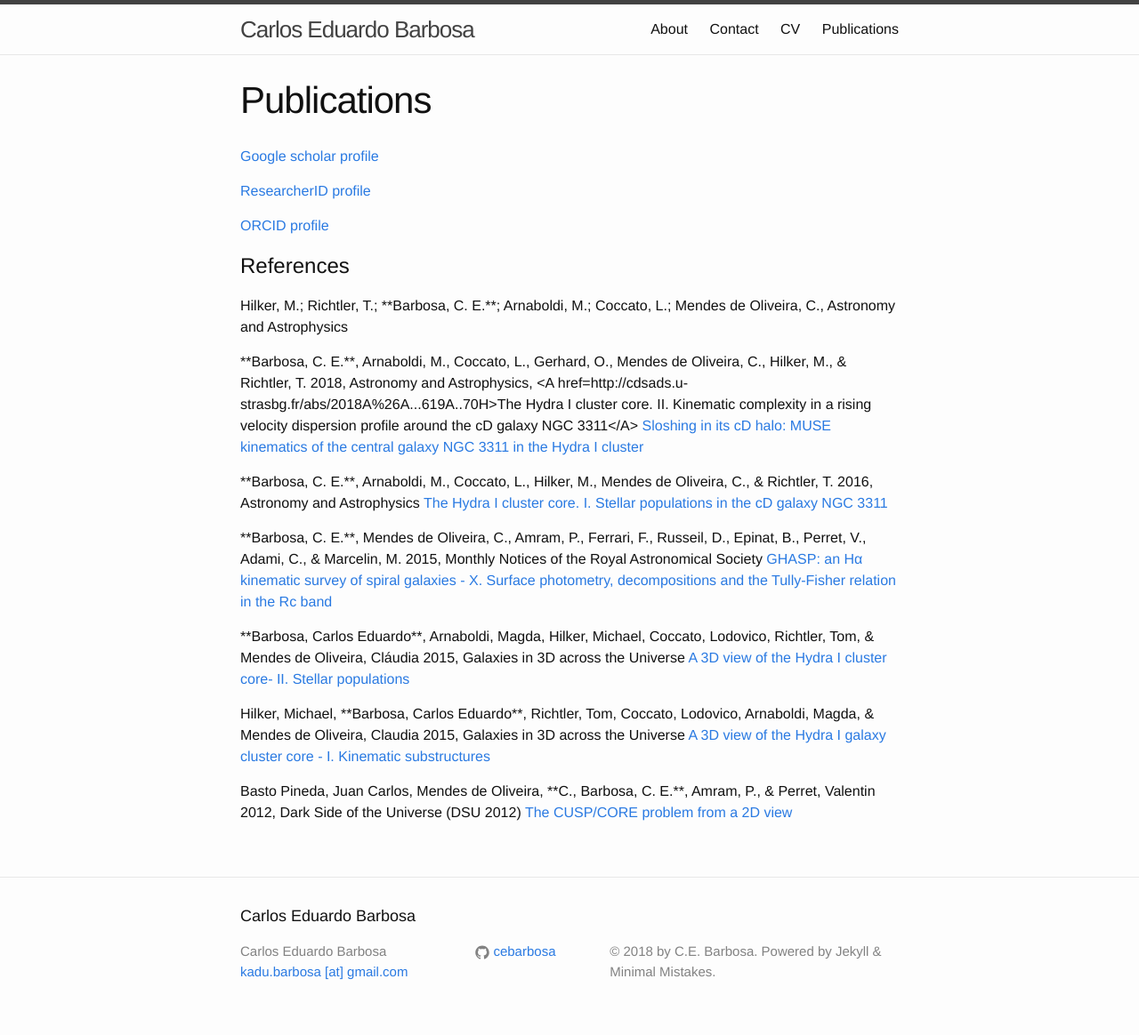
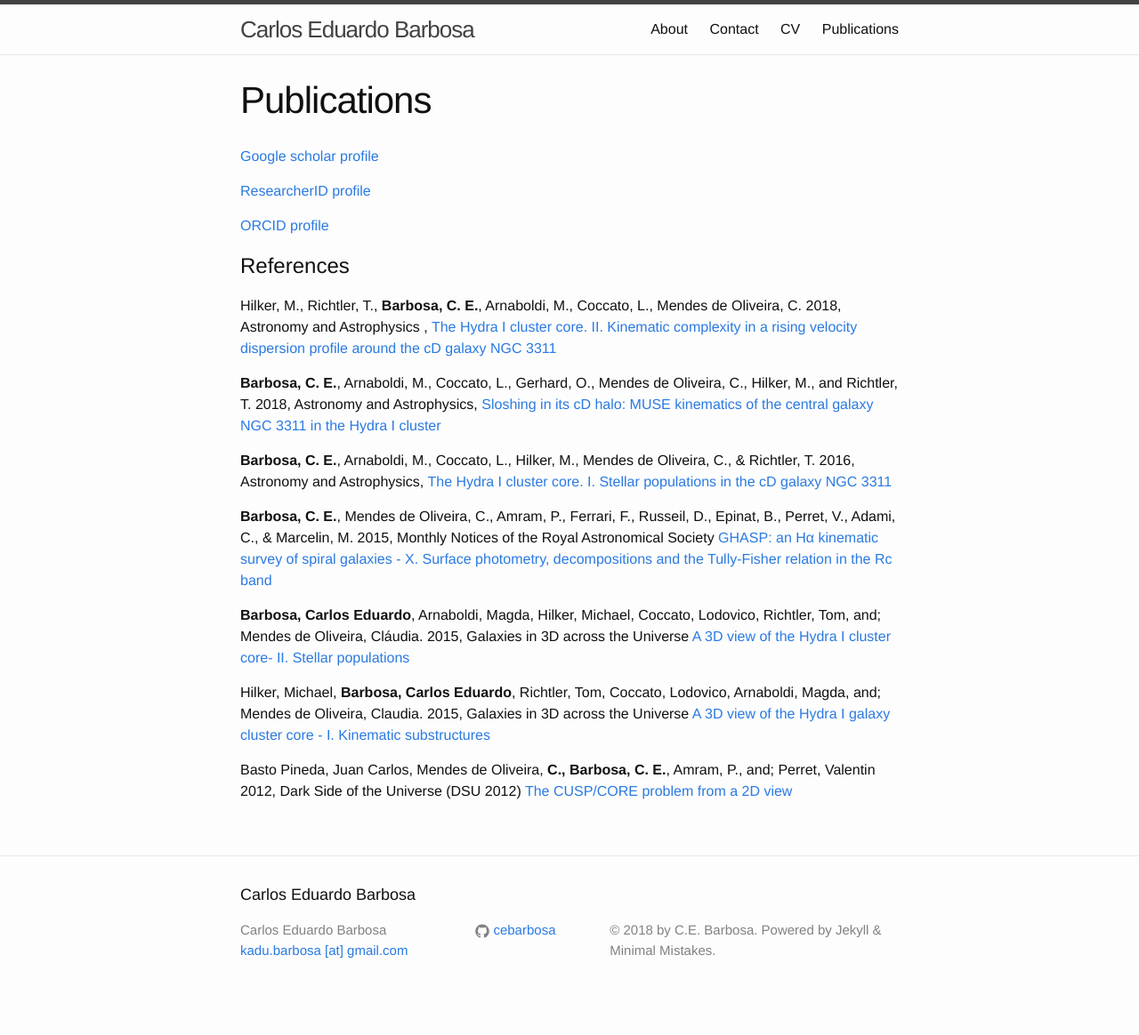
Before and after one commit to cebarbosa/cebarbosa.github.io, a Jekyll site: the page built from publications.md, in a window 1280 px wide. Shown: the whole page at 89% size. Built offline with Jekyll 4.4.1, drawn with Linux system fonts in a browser that asks for light colours; after the commit the page ends 1140 px from its top, so only the background shows below that.

Commit message:
Fixed links in the publications.

```diff
--- a/publications.md
+++ b/publications.md
@@ -8,43 +8,27 @@ title: "Publications"
 
 [ ORCID profile](https://orcid.org/0000-0002-5292-2782)
 
+References
+=====
 
 
-References
-=====
-<P>
-Hilker, M.; Richtler, T.; **Barbosa, C. E.**; Arnaboldi, M.; Coccato, L.; Mendes de Oliveira, C., Astronomy and Astrophysics
+Hilker, M., Richtler, T., **Barbosa, C. E.**, Arnaboldi, M., Coccato, L.,  Mendes de Oliveira, C. 2018, Astronomy and Astrophysics , [The Hydra I cluster core. II. Kinematic complexity in a rising velocity dispersion profile around the cD galaxy NGC 3311](http://cdsads.u-strasbg.fr/abs/2018A%26A...619A..70H)
 
-<P>**Barbosa, C. E.**, Arnaboldi, M., Coccato, L., Gerhard, O., Mendes de
-Oliveira, C., Hilker, M., &amp; Richtler, T. 2018,  Astronomy and Astrophysics, <A href=http://cdsads.u-strasbg.fr/abs/2018A%26A...619A..70H>The Hydra I cluster core. II. Kinematic complexity in a rising velocity dispersion profile around the cD galaxy NGC 3311</A>
-<A href="http://adsabs.harvard.edu/abs/2018A%26A...609A..78B">Sloshing in its cD halo: MUSE kinematics of the central galaxy
-NGC 3311 in the Hydra I cluster</A>
+**Barbosa, C. E.**, Arnaboldi, M., Coccato, L., Gerhard, O., Mendes de Oliveira, C., Hilker, M., and Richtler, T. 2018,  Astronomy and Astrophysics, [Sloshing in its cD halo: MUSE kinematics of the central galaxy NGC 3311 in the Hydra I cluster](http://adsabs.harvard.edu/abs/2018A%26A...609A..78B)
+
+**Barbosa, C. E.**, Arnaboldi, M., Coccato, L., Hilker, M., Mendes de Oliveira, C., & Richtler, T. 2016,  Astronomy and Astrophysics, [The Hydra I cluster core. I. Stellar populations in the cD galaxy NGC 3311](http://adsabs.harvard.edu/abs/2016A%26A...589A.139B)
 
 
-<P>**Barbosa, C. E.**, Arnaboldi, M., Coccato, L., Hilker, M., Mendes de
-Oliveira, C., &amp; Richtler, T. 2016,  Astronomy and Astrophysics <A href="http://adsabs.harvard.edu/abs/2016A%26A...589A.139B">The Hydra I
-cluster core. I. Stellar populations in the cD galaxy NGC 3311</A>
+**Barbosa, C. E.**, Mendes de Oliveira, C., Amram, P., Ferrari, F., Russeil, D., Epinat, B., Perret, V., Adami, C., &amp; Marcelin, M. 2015,  Monthly Notices of the Royal Astronomical Society [GHASP: an H&#945; kinematic survey of spiral galaxies - X. Surface photometry, decompositions and the Tully-Fisher relation in the Rc band](http://dsabs.harvard.eduabs/2015MNRAS.453.2965B)
 
 
-<P>**Barbosa, C. E.**, Mendes de Oliveira, C., Amram, P., Ferrari, F., Russeil,
-D., Epinat, B., Perret, V., Adami, C., &amp; Marcelin, M. 2015,  Monthly
-Notices of the Royal Astronomical Society <A href="http://adsabs.harvard.edu/abs/2015MNRAS.453.2965B">GHASP: an H&#945; kinematic survey of
-spiral galaxies - X. Surface photometry, decompositions and the
-Tully-Fisher relation in the Rc band</A>
+**Barbosa, Carlos Eduardo**, Arnaboldi, Magda, Hilker, Michael, Coccato, Lodovico, Richtler, Tom, and; Mendes de Oliveira, Cláudia. 2015,  Galaxies in
+3D across the Universe [A 3D view of the Hydra I cluster core- II. Stellar populations](http://adsabs.harvard.edu/abs/2015IAUS..309..223B)
 
 
-<P>**Barbosa, Carlos Eduardo**, Arnaboldi, Magda, Hilker, Michael, Coccato,
-Lodovico, Richtler, Tom, &amp; Mendes de Oliveira, Cl&#225;udia 2015,  Galaxies in
-3D across the Universe <A href="http://adsabs.harvard.edu/abs/2015IAUS..309..223B">A 3D view of the Hydra I cluster core- II. Stellar
-populations</A>
+Hilker, Michael, **Barbosa, Carlos Eduardo**, Richtler, Tom, Coccato, Lodovico, Arnaboldi, Magda, and; Mendes de Oliveira, Claudia. 2015,  Galaxies
+in 3D across the Universe [A 3D view of the Hydra I galaxy cluster core -
+I. Kinematic substructures](http://adsabs.harvard.edu/abs/2015IAUS..309..221H)
 
 
-<P>Hilker, Michael, **Barbosa, Carlos Eduardo**, Richtler, Tom, Coccato,
-Lodovico, Arnaboldi, Magda, &amp; Mendes de Oliveira, Claudia 2015,  Galaxies
-in 3D across the Universe <A href="http://adsabs.harvard.edu/abs/2015IAUS..309..221H">A 3D view of the Hydra I galaxy cluster core -
-I. Kinematic substructures</A>
-
-
-<P>Basto Pineda, Juan Carlos, Mendes de Oliveira, **C., Barbosa, C. E.**, Amram,
-P., &amp; Perret, Valentin 2012,  Dark Side of the Universe (DSU 2012) <A href="http://adsabs.harvard.edu/abs/2012dsu..workE..23B">The
-CUSP/CORE problem from a 2D view</A>
+Basto Pineda, Juan Carlos, Mendes de Oliveira, **C., Barbosa, C. E.**, Amram, P., and; Perret, Valentin 2012,  Dark Side of the Universe (DSU 2012) [The CUSP/CORE problem from a 2D view](http://adsabs.harvard.edu/abs/2012dsu..workE..23B)
```
